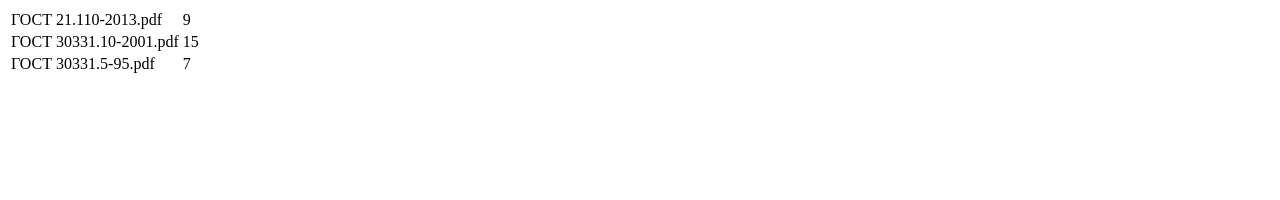
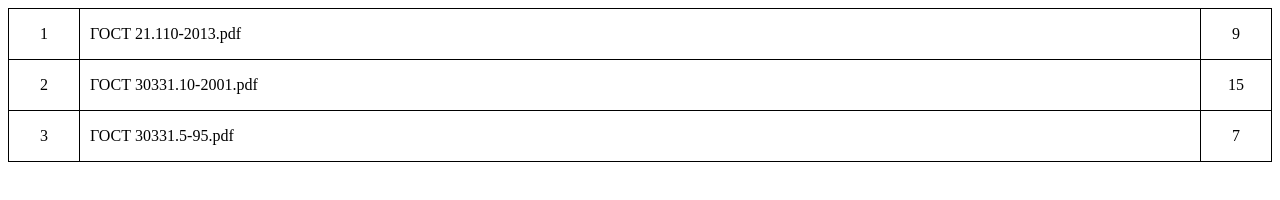
Before and after one commit to SergeiOsmolovskii/table-generator, a website: page app/result/result.html in a window 1280 px wide. Drawn offline with Linux system fonts and the light colour scheme.

Commit message:
feat: add basic table styles

```diff
--- a/app/result/result.html
+++ b/app/result/result.html
@@ -4,23 +4,48 @@
   <meta charset="UTF-8">
   <meta http-equiv="X-UA-Compatible" content="IE=edge">
   <meta name="viewport" content="width=device-width, initial-scale=1.0">
+  <link rel="stylesheet" href="style.scss">
   <title>Document</title>
+
+  <style>
+
+    table {
+      border-collapse: collapse;
+      width: 100%;
+    }
+
+    td {
+      padding: 0px 10px;
+      border: 1px solid black;
+    }
+
+    td:first-child, td:last-child {
+      height: 50px;
+      width: 50px;
+      text-align: center;
+    }
+
+  </style>
+
 </head>
 <body>
   <table>
     <tbody>
 
       <tr>
+          <td>1</td>
           <td>ГОСТ 21.110-2013.pdf</td>
           <td>9</td>
       </tr>
 
       <tr>
+          <td>2</td>
           <td>ГОСТ 30331.10-2001.pdf</td>
           <td>15</td>
       </tr>
 
       <tr>
+          <td>3</td>
           <td>ГОСТ 30331.5-95.pdf</td>
           <td>7</td>
       </tr>
```
Also changed, not shown: app/index.js (+5 -3 lines), app/template.html (+21 -0 lines).
